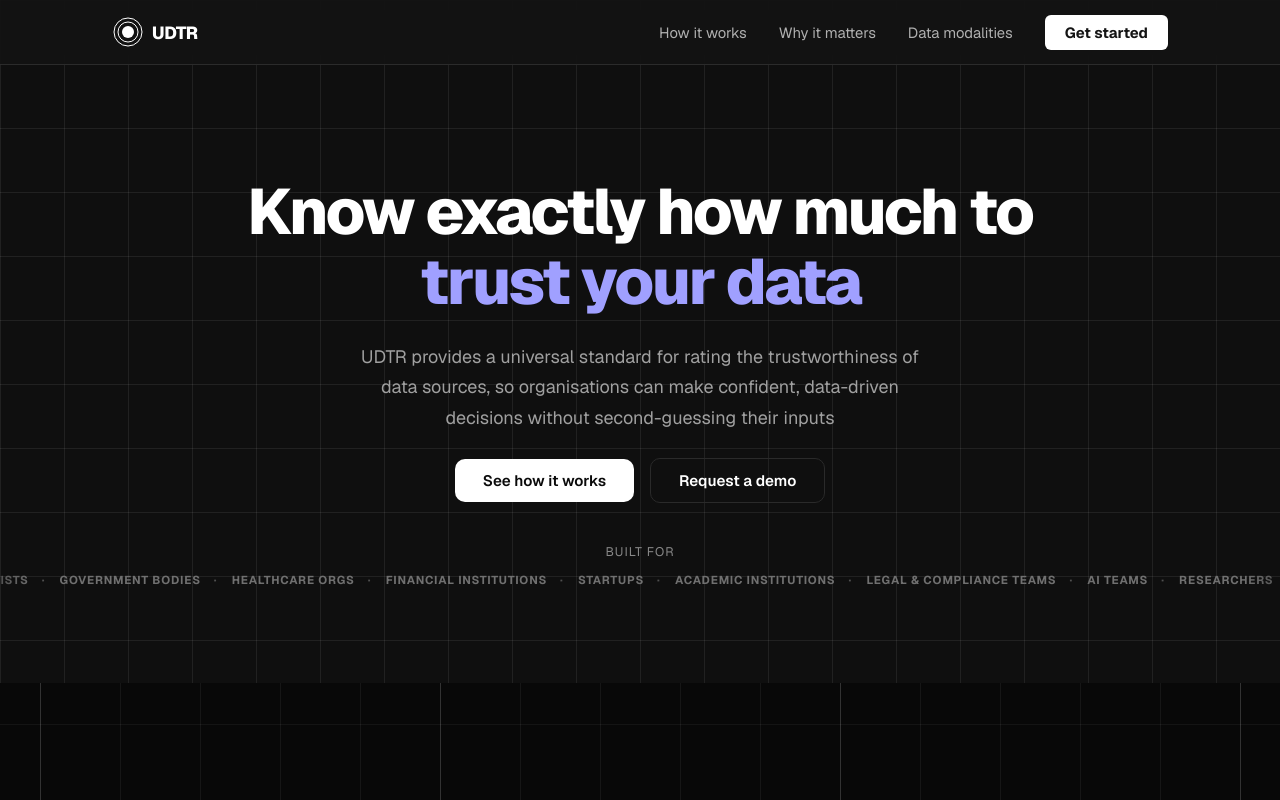
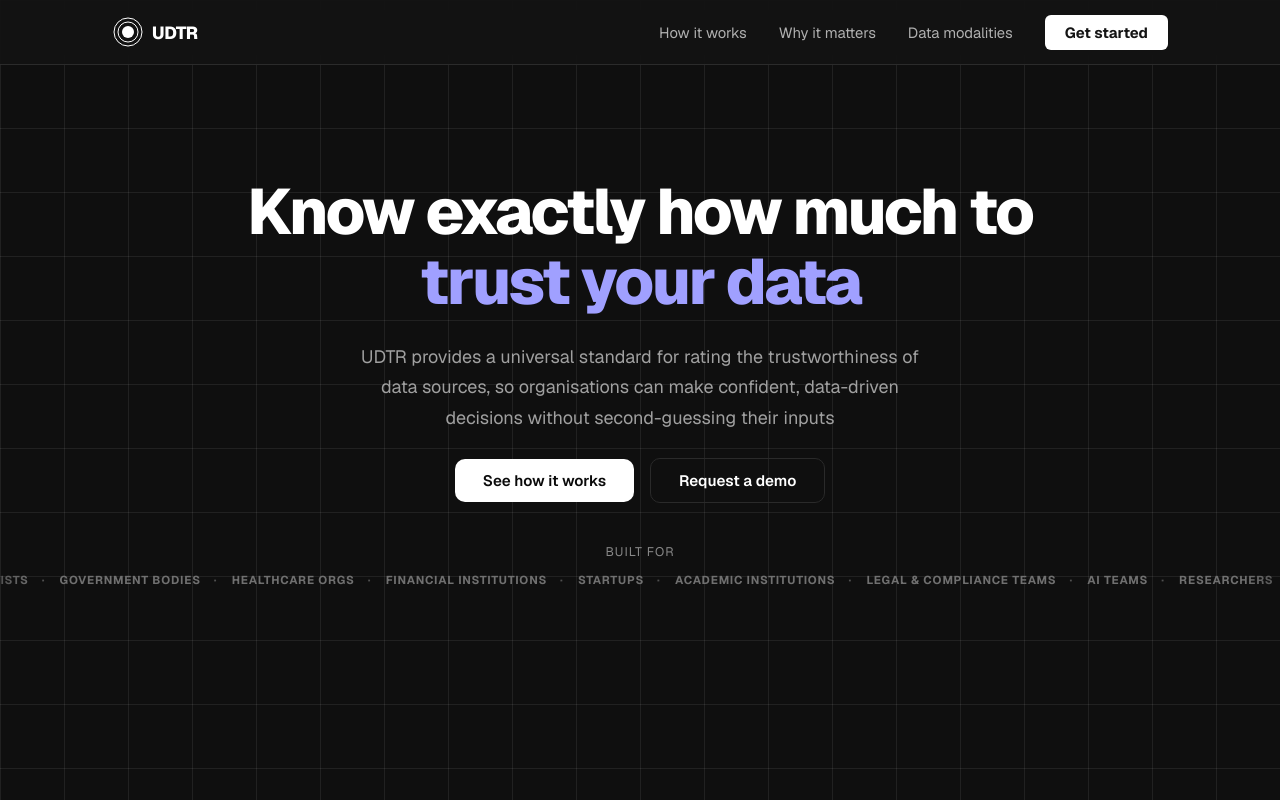
Before and after one commit to Opendatabay/UDTR, a Next.js app: page / in a window 1280 px wide. Shown: the top 800 px of the page. Built offline with nearby package versions, Linux system fonts and the light colour scheme.

Commit message:
Remove background color from ParallaxV1 and WhyItMatters components for design consistency

```diff
--- a/src/components/ParallaxV1/ParallaxV1.module.css
+++ b/src/components/ParallaxV1/ParallaxV1.module.css
@@ -2,34 +2,9 @@
   position: relative;
   height: 100vh;
   overflow: hidden;
-  background: #080808;
   display: flex;
   align-items: center;
   justify-content: center;
-}
-
-.bg {
-  position: absolute;
-  inset: -20% 0;
-  height: 140%;
-  will-change: transform;
-  background-image:
-    linear-gradient(rgba(255, 255, 255, 0.06) 1px, transparent 1px),
-    linear-gradient(90deg, rgba(255, 255, 255, 0.06) 1px, transparent 1px);
-  background-size: 80px 80px;
-  background-position: center center;
-}
-
-/* stronger accent lines every 5th cell */
-.bg::after {
-  content: "";
-  position: absolute;
-  inset: 0;
-  background-image:
-    linear-gradient(rgba(255, 255, 255, 0.12) 1px, transparent 1px),
-    linear-gradient(90deg, rgba(255, 255, 255, 0.12) 1px, transparent 1px);
-  background-size: 400px 400px;
-  background-position: center center;
 }
 
 .content {
--- a/src/components/WhyItMatters/WhyItMatters.module.css
+++ b/src/components/WhyItMatters/WhyItMatters.module.css
@@ -1,6 +1,5 @@
 .section {
   padding: 7rem 2rem;
-  background: var(--color-bg);
   border-top: 1px solid var(--color-border);
 }
 
```
